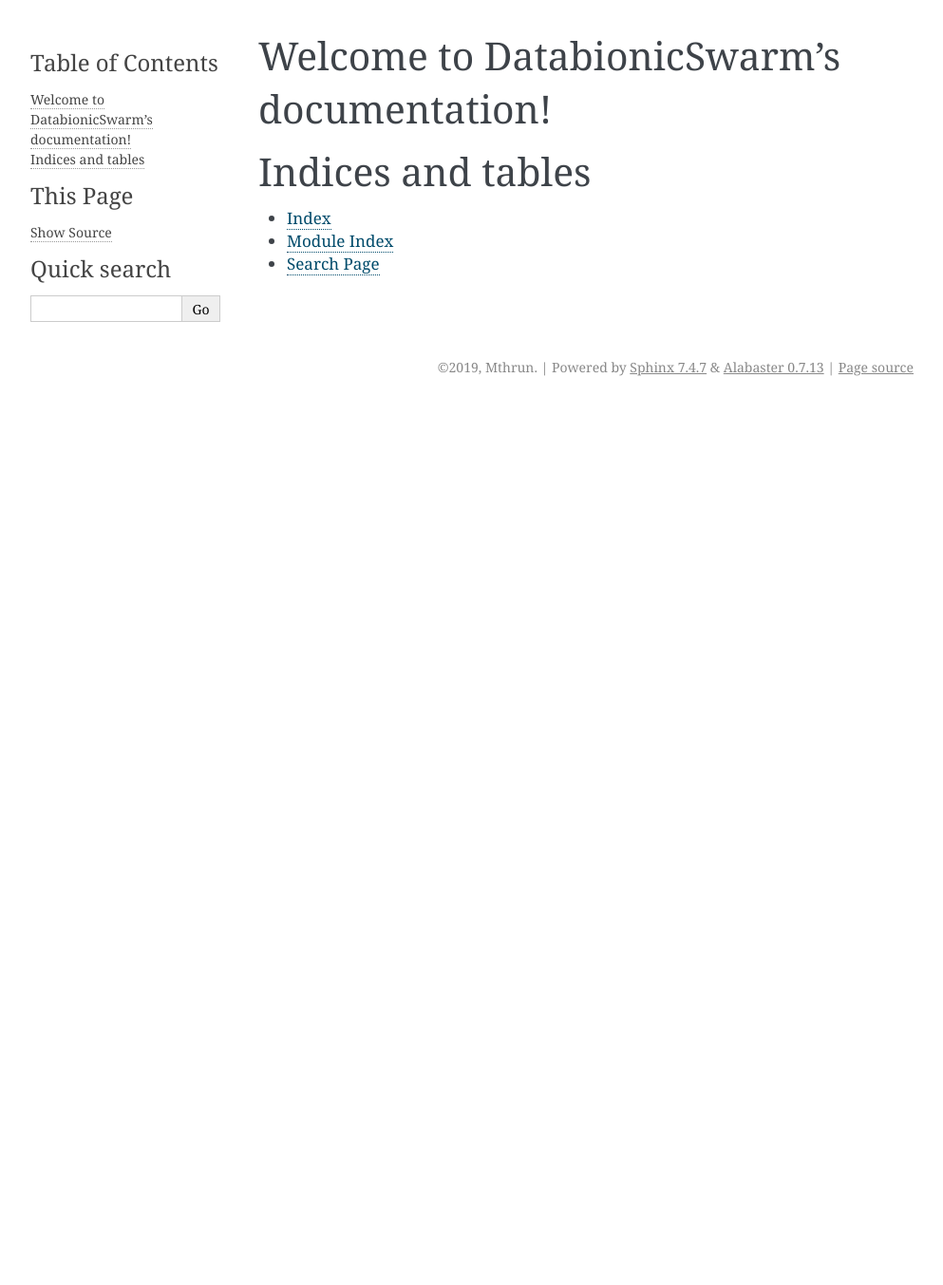
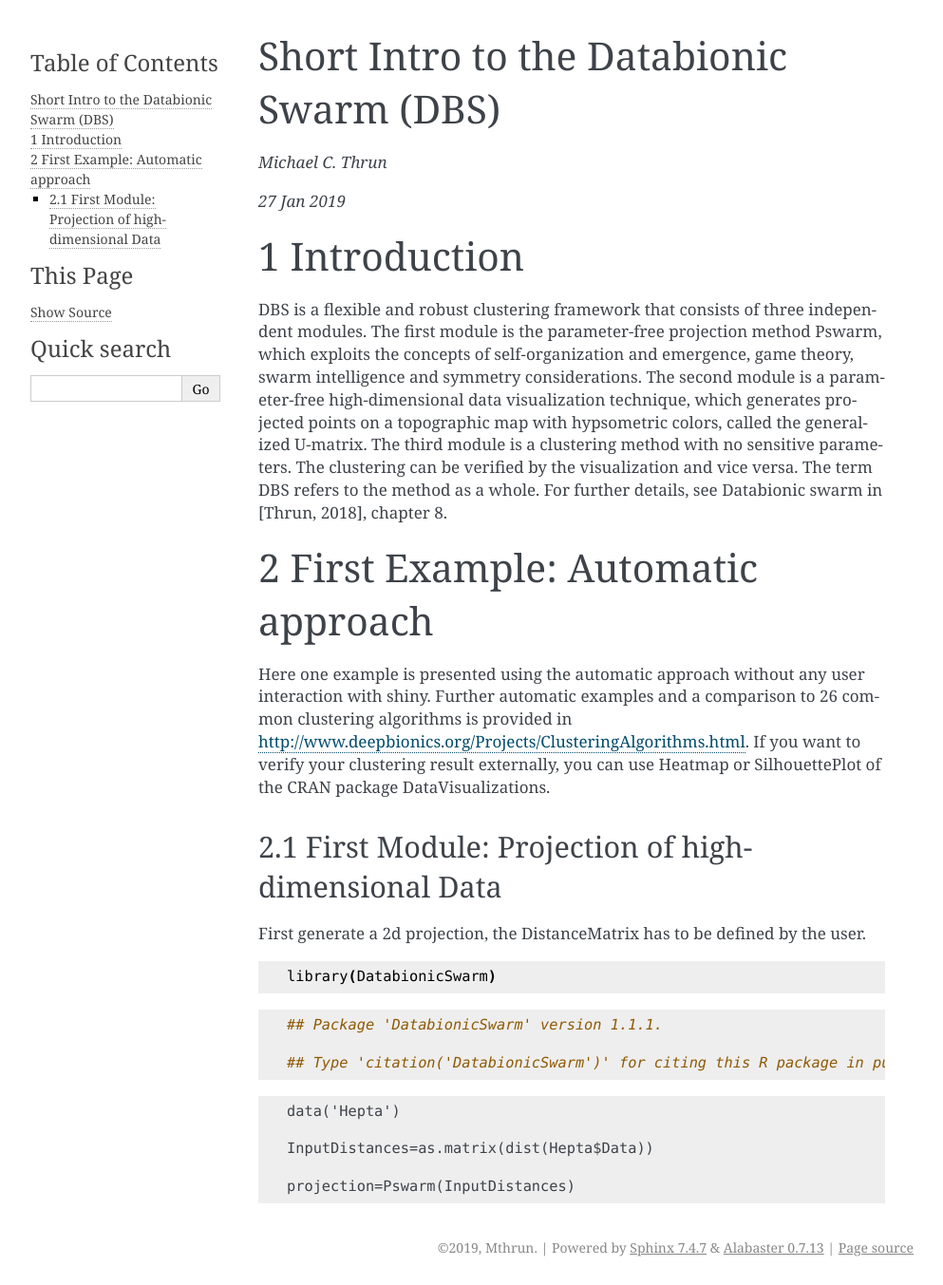
Before and after one commit to Mthrun/DatabionicSwarm, a Sphinx documentation site: the page built from docs/source/index.rst, in a window 1280 px wide. Shown: the whole page at 95% size, without its empty margins (148-1141 px from the left). Built offline with Sphinx 7.4.7, drawn with Linux system fonts in a browser that asks for light colours; before the commit the page ends 900 px from its top, so only the background shows below that.

Commit message:
Update index.rst

```diff
--- a/docs/source/index.rst
+++ b/docs/source/index.rst
@@ -3,18 +3,44 @@
    You can adapt this file completely to your liking, but it should at least
    contain the root `toctree` directive.
 
-Welcome to DatabionicSwarm's documentation!
-===========================================
+*****************************************
+Short Intro to the Databionic Swarm (DBS)
+*****************************************
 
-.. toctree::
-   :maxdepth: 2
-   :caption: Contents:
+*Michael C. Thrun*
 
+*27 Jan 2019*
 
+***************
+1 Introduction
+***************
 
-Indices and tables
-==================
+DBS is a flexible and robust clustering framework that consists of three independent modules. The first module is the parameter-free projection method Pswarm, which exploits the concepts of self-organization and emergence, game theory, swarm intelligence and symmetry considerations. The second module is a parameter-free high-dimensional data visualization technique, which generates projected points on a topographic map with hypsometric colors, called the generalized U-matrix. The third module is a clustering method with no sensitive parameters. The clustering can be verified by the visualization and vice versa. The term DBS refers to the method as a whole. For further details, see Databionic swarm in [Thrun, 2018], chapter 8.
 
-* :ref:`genindex`
-* :ref:`modindex`
-* :ref:`search`
+***********************************
+2 First Example: Automatic approach
+***********************************
+
+Here one example is presented using the automatic approach without any user interaction with shiny. Further automatic examples and a comparison to 26 common clustering algorithms is provided in http://www.deepbionics.org/Projects/ClusteringAlgorithms.html. If you want to verify your clustering result externally, you can use Heatmap or SilhouettePlot of the CRAN package DataVisualizations.
+
+2.1 First Module: Projection of high-dimensional Data
+#####################################################
+
+First generate a 2d projection, the DistanceMatrix has to be defined by the user.
+::
+
+	library(DatabionicSwarm)
+
+::
+
+	## Package 'DatabionicSwarm' version 1.1.1.
+
+	## Type 'citation('DatabionicSwarm')' for citing this R package in publications.
+
+::
+
+	data('Hepta')
+
+	InputDistances=as.matrix(dist(Hepta$Data))
+
+	projection=Pswarm(InputDistances)
```
